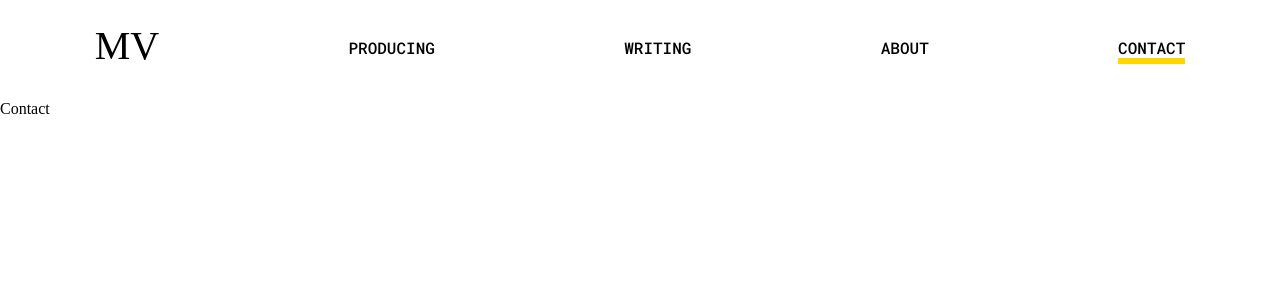
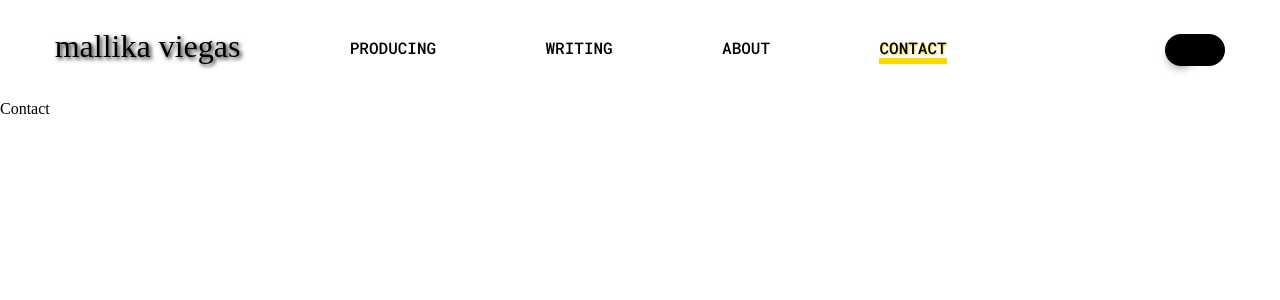
Before and after one commit to raps2019/mallika-viegas, a React (Create React App) app: page /contact in a window 1280 px wide. Shown: the top 300 px of the page. Built offline with nearby package versions, Linux system fonts and the light colour scheme; a web font is replaced by a local one.

Commit message:
added themes and theme toggle switch

```diff
--- a/src/App.js
+++ b/src/App.js
@@ -1,6 +1,8 @@
 import React from 'react';
 import { BrowserRouter as Router, Route, Switch } from 'react-router-dom';
 import GlobalStyle from './globalStyles/GlobalStyles';
+import ViewportProvider from './contexts/ViewportProvider';
+import { ThemeStore, Theme } from './contexts/ThemeStore';
 import Home from './pages/home/Home';
 import Producing from './pages/producing/Producing';
 import Writing from './pages/writing/Writing';
@@ -10,7 +12,10 @@ import Navbar from './navbar/Navbar';
 
 function App() {
   return (
-    <div>
+    <>
+      <ViewportProvider>
+        <ThemeStore>
+          <Theme>
             <Router>
               <GlobalStyle></GlobalStyle>
               <Navbar></Navbar>
@@ -22,7 +27,10 @@ function App() {
                 <Route path="/contact" component={Contact}></Route>
               </Switch>
             </Router>
-    </div>
+          </Theme>
+        </ThemeStore>
+      </ViewportProvider>
+    </>
   );
 }
 
--- /dev/null
+++ b/src/contexts/ThemeStore.js
@@ -0,0 +1,44 @@
+import React, { useState, useContext } from 'react';
+import { ThemeProvider } from 'styled-components';
+
+const ThemeContext = React.createContext();
+
+const ThemeStore = ({ children }) => {
+  const [currentTheme, setCurrentTheme] = useState('light');
+
+  const toggleTheme = () => {
+    currentTheme === 'light'
+      ? setCurrentTheme('dark')
+      : setCurrentTheme('light');
+  };
+
+  return (
+    <ThemeContext.Provider value={{ toggleTheme, currentTheme }}>
+      {children}
+    </ThemeContext.Provider>
+  );
+};
+
+export const themes = {
+
+  light: {
+    background1: "white",
+    accent1: 'gold',
+    text1: 'black'
+
+  },
+  dark: {
+    background1: "black",
+    accent1: 'gold',
+    text1: 'white'
+  },
+
+};
+
+const Theme = ({ children }) => {
+  const { currentTheme } = useContext(ThemeContext);
+
+  return <ThemeProvider theme={themes[currentTheme]}>{children}</ThemeProvider>;
+};
+
+export { ThemeContext, ThemeStore, Theme };
--- /dev/null
+++ b/src/contexts/ViewportProvider.js
@@ -0,0 +1,32 @@
+import React, { useEffect, useState } from 'react';
+
+const ViewportContext = React.createContext({});
+
+const ViewportProvider = ({ children }) => {
+  const [width, setWidth] = useState(window.innerWidth);
+  const [height, setHeight] = useState(window.innerHeight);
+
+  useEffect(() => {
+    const handleWindowResize = () => {
+      setWidth(window.innerWidth);
+      setHeight(window.innerHeight);
+    };
+    window.addEventListener('resize', handleWindowResize);
+
+    return () => window.removeEventListener('resize', handleWindowResize);
+  }, []);
+
+  return (
+    <ViewportContext.Provider value={{ width, height }}>
+      {children}
+    </ViewportContext.Provider>
+  );
+};
+
+export const useViewport = () => {
+  const { width, height } = React.useContext(ViewportContext);
+
+  return { width, height };
+};
+
+export default ViewportProvider;
--- a/src/navbar/topNavbar/TopNavbar.js
+++ b/src/navbar/topNavbar/TopNavbar.js
@@ -1,4 +1,5 @@
 import React from 'react';
+import ThemeToggleSwitch from '../../themeToggleSwitch/ThemeToggleSwitch';
 import * as Styled from './TopNavbar.styles';
 
 const TopNavbar = () => {
@@ -6,7 +7,7 @@ const TopNavbar = () => {
     <Styled.NavbarContainer>
       <Styled.Navbar>
         <Styled.LogoNavbarLink exact={true} to="/">
-          MV
+          mallika viegas
         </Styled.LogoNavbarLink>
         <Styled.NavbarLink to="/producing">
           PRODUCING
@@ -20,6 +21,7 @@ const TopNavbar = () => {
         <Styled.NavbarLink to="/contact">
           CONTACT
         </Styled.NavbarLink>
+        <ThemeToggleSwitch></ThemeToggleSwitch>
       </Styled.Navbar>
     </Styled.NavbarContainer>
   );
--- a/src/navbar/topNavbar/TopNavbar.styles.js
+++ b/src/navbar/topNavbar/TopNavbar.styles.js
@@ -6,6 +6,7 @@ width: 100%;
 height: 100px;
 display: flex;
 justify-content: center;
+background: ${props => props.theme.background1}
 `
 
 export const Navbar = styled.nav`
@@ -13,13 +14,18 @@ width: 100%;
 display: flex;
 align-items: center;
 justify-content: space-around;
+max-width: 1366px;
 `
 
 export const NavbarLink = styled(NavLink)`
+color: ${props => props.theme.text1};
 font-family: 'Roboto Mono', monospace;
 font-size: 1rem;
 text-decoration:none;
-color: inherit;
+
+&:hover, &.active {
+  text-shadow: 1px 1px 2px ${props => props.theme.accent1};
+}
 
 &::after {
   content: '';
@@ -37,15 +43,21 @@ color: inherit;
 
 &.active::after {
   transform:scaleX(1);
-  background: gold;
+  background: ${props => props.theme.accent1};
 }
 `
 
 export const LogoNavbarLink = styled(NavbarLink)`
-font-size: 2.5rem;
+font-size: 2rem;
 font-family: 'Megrim', cursive;
+text-shadow: 2px 2px 4px black;
+transition: all 250ms ease-in;
+
+&:hover, &.active {
+  text-shadow: 2px 2px 4px ${props => props.theme.accent1};
+}
 
 &::after {
-  height: 10px;
+  height: 8px;
 }
 `
--- /dev/null
+++ b/src/themeToggleSwitch/ThemeToggleSwitch.js
@@ -0,0 +1,18 @@
+import React, {useContext} from 'react';
+import * as Styled from './ThemeToggleSwitch.styles';
+import { ThemeContext } from '../contexts/ThemeStore';
+
+const ThemeToggleSwitch = () => {
+
+  const { toggleTheme, currentTheme } = useContext(ThemeContext)
+  return (
+    <>
+      <Styled.Input currentTheme={currentTheme} onChange={toggleTheme} id={"toggleSwitch"} type="checkbox"></Styled.Input>
+      <Styled.Label currentTheme={currentTheme} htmlFor={'toggleSwitch'}>
+        <Styled.Span></Styled.Span>
+      </Styled.Label>
+    </>
+  );
+};
+
+export default ThemeToggleSwitch;
--- /dev/null
+++ b/src/themeToggleSwitch/ThemeToggleSwitch.styles.js
@@ -0,0 +1,70 @@
+import styled from 'styled-components/macro';
+import { themes } from '../contexts/ThemeStore';
+
+//switch-button
+export const Span = styled.span`
+  content: '';
+  position: absolute;
+  /* top: 4px; */
+  left: 3px;
+  width: 25px;
+  height: 25px;
+  border-radius: 100px;
+  box-shadow: 0px 5px 10px rgba(0, 0, 0, 0.4);
+  /* border: black solid 1px; */
+
+  transition: 0.3s;
+  background: ${(props) =>
+    props.currentTheme === 'dark' ? themes.light.primary : themes.dark.primary};
+`;
+
+//switch-background
+export const Label = styled.label`
+  display: flex;
+  align-items: center;
+  justify-content: space-between;
+  cursor: pointer;
+  width: 60px;
+  height: 32px;
+  background: ${(props) =>
+    props.currentTheme === 'dark'
+      ? themes.light.background1
+      : themes.dark.background1};
+  /* box-shadow: 0px 5px 10px rgba(0, 0, 0, 0.4); */
+  border-radius: 100px;
+  position: relative;
+  transition: background-color 0.3s;
+
+  &:active ${Span} {
+    width: 30px;
+  };
+
+  &:hover ${Span}{
+    background: ${(props) =>
+    props.currentTheme === 'dark' ? themes.light.secondary : themes.dark.secondary};
+  };
+  /* &:hover {
+      background: ${(props) =>
+    props.currentTheme === 'dark' ? themes.light.secondary : themes.dark.secondary};
+    } */
+`;
+
+//switch-checkbox
+export const Input = styled.input`
+  height: 0;
+  width: 0;
+  visibility: hidden;
+
+  &:checked + ${Label} ${Span} {
+    left: calc(100% - 3px);
+    transform: translateX(-100%);
+
+  }
+
+  &:checked + ${Label}:hover ${Span} {
+background: ${(props) =>
+      props.currentTheme === 'dark'
+        ? themes.light.secondary
+        : themes.dark.secondary};  }
+
+`;
```
Lines whose indentation alone changed are shown as unchanged.
